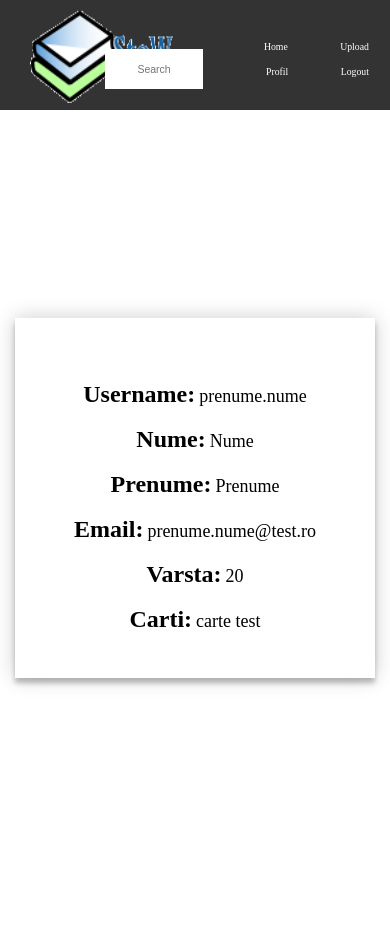
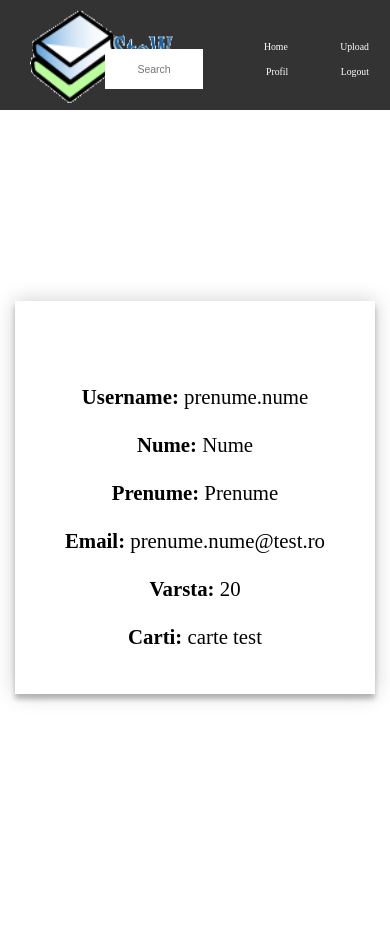
Before and after one commit to stefan-adrian/StoW-Stories-on-the-Web-, a PHP site: page /profile.html in a window 390 px wide. Shown: the top 934 px of the page. Run offline with PHP 8.4, Linux system fonts and the light colour scheme.

Commit message:
Responsive(login+profile)

```diff
--- a/Proiect-TW/css/profile.css
+++ b/Proiect-TW/css/profile.css
@@ -18,52 +18,47 @@ body{
   position: relative;
   z-index: 1;
   background: #FFFFFF;
-  max-width: 360px;
   margin: 0 auto 100px;
   padding: 45px;
   text-align: center;
   box-shadow: 0 0 20px 0 rgba(0, 0, 0, 0.2), 0 5px 5px 0 rgba(0, 0, 0, 0.24);
 }
-.form input {
-  font-family: "Roboto", sans-serif;
-  outline: 0;
-  background: #f2f2f2;
-  width: 100%;
-  border: 0;
-  margin: 0 0 15px;
-  padding: 15px;
-  box-sizing: border-box;
-  font-size: 14px;
-}
-.form button {
-  font-family: "Roboto", sans-serif;
-  text-transform: uppercase;
-  outline: 0;
-  background: #4CAF50;
-  width: 100%;
-  border: 0;
-  padding: 15px;
-  color: #FFFFFF;
-  font-size: 14px;
-  -webkit-transition: all 0.3 ease;
-  transition: all 0.3 ease;
-  cursor: pointer;
-}
-.form button:hover,.form button:active,.form button:focus {
-  background: #43A047;
-}
+
+
 .form .message {
   margin: 15px 0 0;
-  color: #b3b3b3;
-  font-size: 12px;
+  color: black;
+  font-size: 130%;
 }
-.form .message a {
-  color: #4CAF50;
-  text-decoration: none;
-}
+
 
 
 a {
     text-decoration: none;
     color: white;
 }
+
+
+@media only screen and (max-device-width: 550px) {
+
+  .profile-page {
+    width: 860px;
+    padding: 8% 0 0;
+    margin: auto;
+  }
+  .form {
+    position: relative;
+    z-index: 1;
+    background: #FFFFFF;
+    margin: 0 auto 120px;
+    padding: 45px;
+    text-align: center;
+    box-shadow: 0 0 20px 0 rgba(0, 0, 0, 0.2), 0 5px 5px 0 rgba(0, 0, 0, 0.24);
+  }
+  .form .message{
+    font-size: 500%;
+  }
+
+
+
+}
--- a/Proiect-TW/login.html
+++ b/Proiect-TW/login.html
@@ -23,12 +23,12 @@
 
         <div class="login-page">
             <div class="form">
-              <form class="login-form">
+
                 <input type="text" placeholder="Username"/>
                 <input type="password" placeholder="Password"/>
                 <button type="button" onclick="window.location.href='index.html'">Login</button>
                 <p class="message">Not registered? <a href="register.html">Create an account</a></p>
-              </form>
+
             </div>
           </div>
 
--- a/Proiect-TW/profile.html
+++ b/Proiect-TW/profile.html
@@ -27,38 +27,27 @@
 
         <div class="profile-page">
             <div class="form">
+                <p class="message">
 
                     <br >
-                    <font size="5">
-                    <b>Username:</b></font>  <font size="4"> prenume.nume
-                    </font>
+                    <b>Username:</b>   prenume.nume
                     </br>
                     <br>
-                    <font size="5">
-                    <b>Nume:</b></font> <font size="4">Nume
-                    </font>
+                    <b>Nume:</b> Nume
                     </br>
                     <br>
-                    <font size="5">
-                    <b>Prenume:</b></font> <font size="4"> Prenume
-                    </font>
+                    <b>Prenume:</b> Prenume
                     </br>
                     <br>
-                    <font size="5">
-                    <b>Email:</b></font> <font size="4"> prenume.nume@test.ro
-                    </font>
+                    <b>Email:</b> prenume.nume@test.ro
                     </br>
                     <br>
-                    <font size="5">
-                    <b>Varsta:</b></font> <font size="4"> 20
-                    </font>
+                    <b>Varsta:</b> 20
                     </br>
                     <br>
-                    <font size="5">
-                    <b>Carti:</b></font> <font size="4"> <a href="book_detail.html"><font color="black">carte test</font></a>
-                    </font>
+                    <b>Carti:</b> <a href="book_detail.html"><font color="black">carte test</font></a>
                     </br>
-
+                </P>
             </div>
           </div>
 
```
Also changed, not shown: Proiect-TW/css/login.css (+34 -0 lines).
